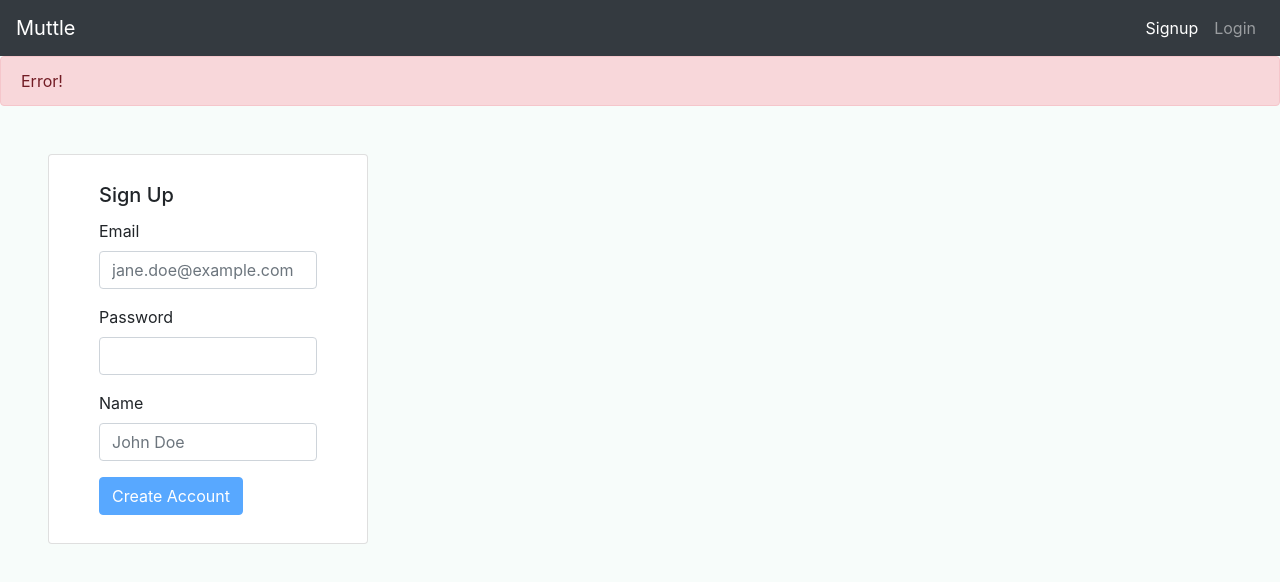
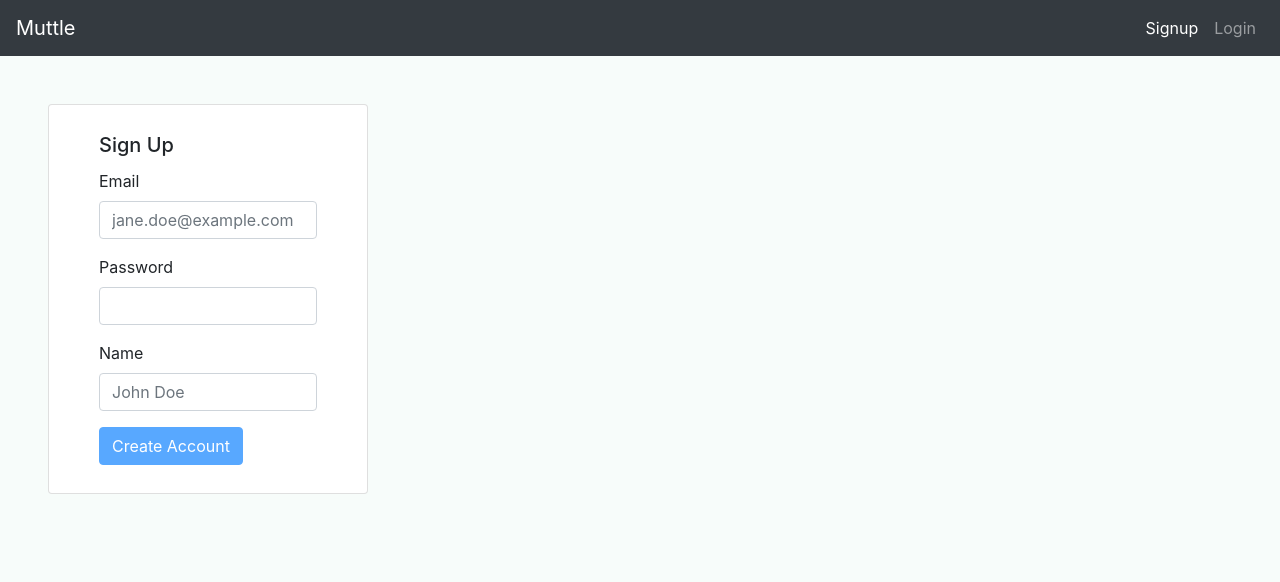
Before and after one commit to ashton14/muttle-new, a React (Create React App) app in the folder frontend/: page /signup in a window 1280 px wide. Shown: the top 582 px of the page. Built offline with nearby package versions, Linux system fonts and the light colour scheme.

Commit message:
Fix signup page error message

```diff
--- a/frontend/src/components/home/signup/Signup.tsx
+++ b/frontend/src/components/home/signup/Signup.tsx
@@ -36,7 +36,7 @@ const Signup = () => {
 
   return (
     <div>
-      {alert}
+      {alertMessage ? alert : ''}
       <Card title="Sign Up">
         <Form>
           <Form.Group>
```
